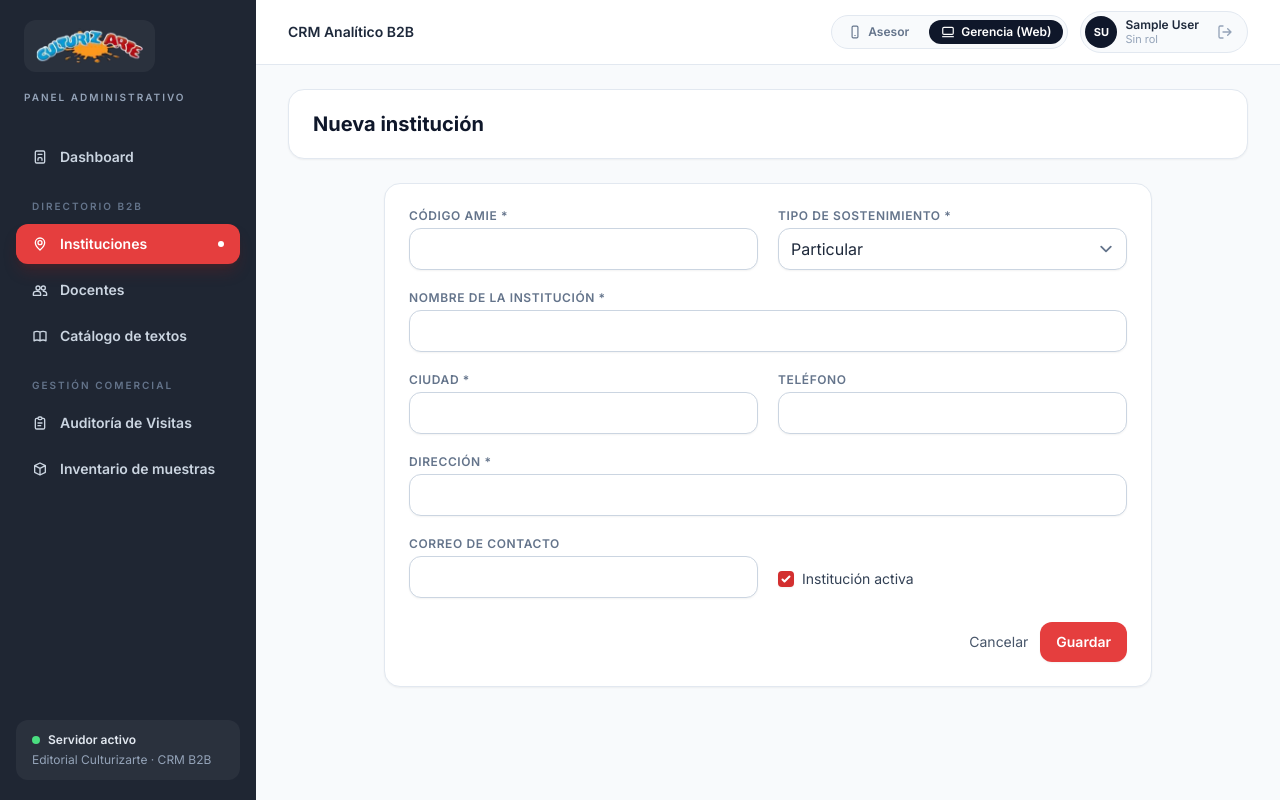
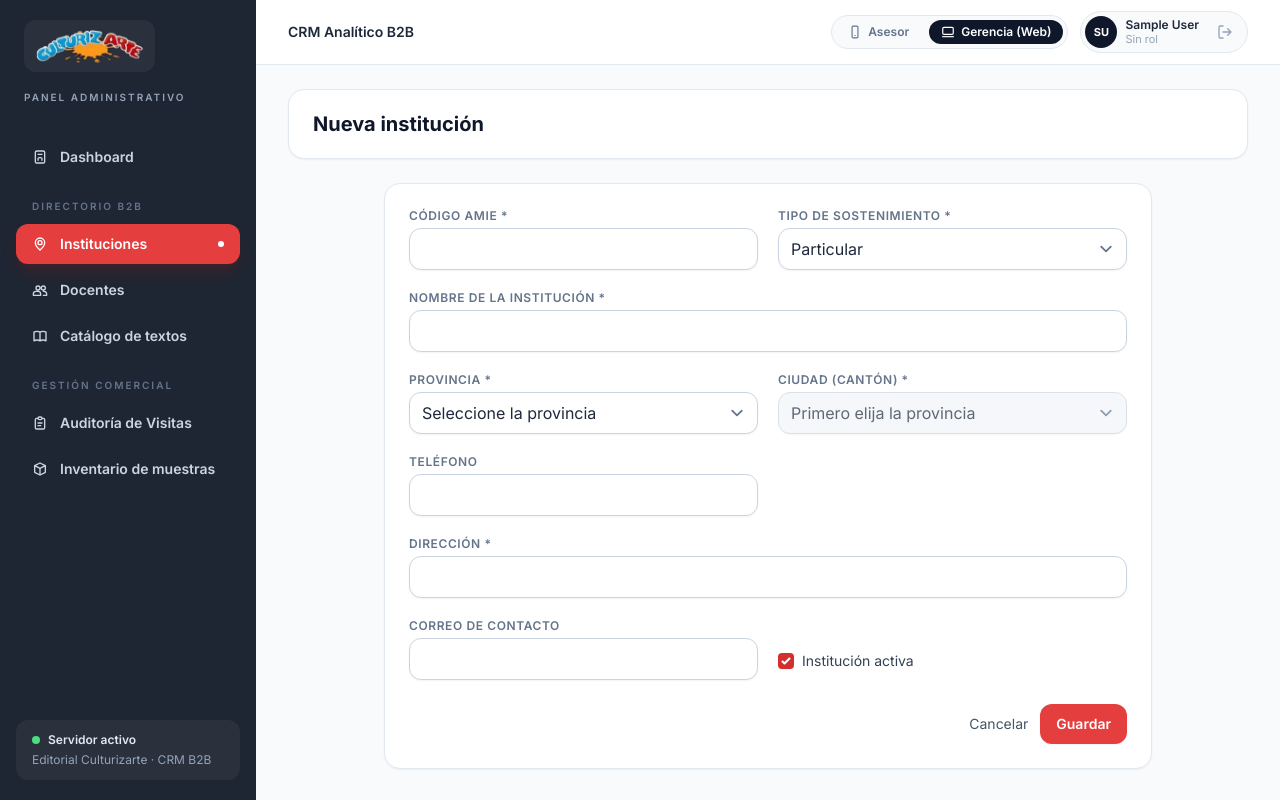
Before and after one commit to Juanjov04/crm-culturizarte, a Laravel app: page /instituciones/create in a window 1280 px wide. Run offline with Laravel 12, Linux system fonts and the light colour scheme; the visitor is signed in with stand-in values (Sample User, id 1); style sheets or scripts are compiled from the project's sources; some libraries are stand-ins or nearby versions.

Commit message:
fix: provincia y ciudad de la institución se eligen de un menú
Observación del jurado: para evitar errores de escritura (Quitoo, quito),
la institución elige provincia y ciudad (cantón) de la lista oficial de las
24 provincias y 221 cantones de Ecuador, con menús dependientes. Se valida en
el servidor, se filtra el listado por provincia y la migración corrige las
ciudades ya registradas a su nombre oficial y les asigna la provincia.

```diff
--- a/app/Http/Controllers/Web/InstitucionController.php
+++ b/app/Http/Controllers/Web/InstitucionController.php
@@ -18,6 +18,7 @@ class InstitucionController extends Controller
     {
         $buscar = trim((string) $request->query('buscar'));
         $estado = $request->query('estado');
+        $provincia = $request->query('provincia');
 
         $instituciones = Institucion::query()
             ->withCount('docentes')
@@ -28,13 +29,14 @@ class InstitucionController extends Controller
                         ->orWhere('ciudad', 'like', "%{$buscar}%");
                 });
             })
+            ->when($provincia, fn ($q) => $q->where('provincia', $provincia))
             ->when($estado === 'activas', fn ($q) => $q->where('activo', true))
             ->when($estado === 'inactivas', fn ($q) => $q->where('activo', false))
             ->orderBy('nombre')
             ->paginate(10)
             ->withQueryString();
 
-        return view('instituciones.index', compact('instituciones', 'buscar', 'estado'));
+        return view('instituciones.index', compact('instituciones', 'buscar', 'estado', 'provincia'));
     }
 
     public function create(): View
--- /dev/null
+++ b/app/Support/Ecuador.php
@@ -0,0 +1,57 @@
+<?php
+
+namespace App\Support;
+
+use Illuminate\Support\Str;
+
+/**
+ * Catálogo de provincias y cantones de Ecuador (config/ecuador.php).
+ */
+class Ecuador
+{
+    /** @return array<string, list<string>> */
+    public static function provincias(): array
+    {
+        return config('ecuador.provincias');
+    }
+
+    /** @return list<string> */
+    public static function cantones(?string $provincia): array
+    {
+        return self::provincias()[$provincia] ?? [];
+    }
+
+    /**
+     * Busca una ciudad escrita a mano (p. ej. "QUITO", "quito ") y devuelve
+     * [provincia, cantón] con el nombre oficial, o null si no coincide.
+     * Acepta también el nombre entre paréntesis ("Macas" → "Morona (Macas)").
+     */
+    public static function buscarCiudad(?string $ciudad): ?array
+    {
+        $buscado = self::normalizar($ciudad);
+        if ($buscado === '') {
+            return null;
+        }
+
+        foreach (self::provincias() as $provincia => $cantones) {
+            foreach ($cantones as $canton) {
+                $variantes = [self::normalizar($canton)];
+                if (preg_match('/^(.*)\((.*)\)$/', $canton, $m)) {
+                    $variantes[] = self::normalizar($m[1]);
+                    $variantes[] = self::normalizar($m[2]);
+                }
+
+                if (in_array($buscado, $variantes, true)) {
+                    return [$provincia, $canton];
+                }
+            }
+        }
+
+        return null;
+    }
+
+    private static function normalizar(?string $texto): string
+    {
+        return (string) Str::of((string) $texto)->ascii()->lower()->squish();
+    }
+}
--- a/database/seeders/DirectorioDemoSeeder.php
+++ b/database/seeders/DirectorioDemoSeeder.php
@@ -15,21 +15,21 @@ class DirectorioDemoSeeder extends Seeder
     {
         $directorio = [
             [
-                'institucion' => ['codigo_amie' => '17H00123', 'nombre' => 'Unidad Educativa San Francisco', 'tipo' => 'Particular', 'ciudad' => 'Quito', 'direccion' => 'Av. 10 de Agosto N24-15', 'telefono' => '022501234'],
+                'institucion' => ['codigo_amie' => '17H00123', 'nombre' => 'Unidad Educativa San Francisco', 'tipo' => 'Particular', 'provincia' => 'Pichincha', 'ciudad' => 'Quito', 'direccion' => 'Av. 10 de Agosto N24-15', 'telefono' => '022501234'],
                 'docentes' => [
                     ['nombres' => 'María Fernanda', 'apellidos' => 'López Andrade', 'area_asignatura' => 'Lengua y Literatura', 'telefono' => '0991234567'],
                     ['nombres' => 'Carlos Andrés', 'apellidos' => 'Pérez Mora', 'area_asignatura' => 'Matemática', 'telefono' => '0987654321'],
                 ],
             ],
             [
-                'institucion' => ['codigo_amie' => '17H00456', 'nombre' => 'Colegio Fiscomisional La Salle', 'tipo' => 'Fiscomisional', 'ciudad' => 'Quito', 'direccion' => 'Calle Rocafuerte OE3-45', 'telefono' => '022955678'],
+                'institucion' => ['codigo_amie' => '17H00456', 'nombre' => 'Colegio Fiscomisional La Salle', 'tipo' => 'Fiscomisional', 'provincia' => 'Pichincha', 'ciudad' => 'Quito', 'direccion' => 'Calle Rocafuerte OE3-45', 'telefono' => '022955678'],
                 'docentes' => [
                     ['nombres' => 'Ana Lucía', 'apellidos' => 'Vásconez Ruiz', 'area_asignatura' => 'Comprensión Lectora', 'telefono' => '0998877665'],
                     ['nombres' => 'Jorge Luis', 'apellidos' => 'Salazar Toapanta', 'area_asignatura' => 'Educación Cultural y Artística (ECA)', 'telefono' => null],
                 ],
             ],
             [
-                'institucion' => ['codigo_amie' => '09H00789', 'nombre' => 'Unidad Educativa Fiscal Guayaquil', 'tipo' => 'Fiscal', 'ciudad' => 'Guayaquil', 'direccion' => 'Av. 9 de Octubre 1200', 'telefono' => '042345678'],
+                'institucion' => ['codigo_amie' => '09H00789', 'nombre' => 'Unidad Educativa Fiscal Guayaquil', 'tipo' => 'Fiscal', 'provincia' => 'Guayas', 'ciudad' => 'Guayaquil', 'direccion' => 'Av. 9 de Octubre 1200', 'telefono' => '042345678'],
                 'docentes' => [
                     ['nombres' => 'Patricia', 'apellidos' => 'Cedeño Villamar', 'area_asignatura' => 'Lengua y Literatura', 'telefono' => '0976543210'],
                 ],
--- a/resources/views/instituciones/_form.blade.php
+++ b/resources/views/instituciones/_form.blade.php
@@ -24,10 +24,35 @@
         <x-input-error :messages="$errors->get('nombre')" class="mt-2" />
     </div>
 
-    <div>
-        <x-input-label for="ciudad" value="Ciudad *" />
-        <x-text-input id="ciudad" name="ciudad" class="mt-1 block w-full" :value="old('ciudad', $institucion->ciudad)" required />
-        <x-input-error :messages="$errors->get('ciudad')" class="mt-2" />
+    {{-- Observación del jurado: provincia y ciudad se eligen de un menú (sin escribir). --}}
+    <div class="grid grid-cols-1 gap-5 sm:col-span-2 sm:grid-cols-2"
+        x-data="{
+            provincias: @js(\App\Support\Ecuador::provincias()),
+            provincia: @js(old('provincia', $institucion->provincia)),
+            ciudad: @js(old('ciudad', $institucion->ciudad)),
+            get ciudades() { return this.provincias[this.provincia] ?? []; },
+        }">
+        <div>
+            <x-input-label for="provincia" value="Provincia *" />
+            <select id="provincia" name="provincia" x-model="provincia" @change="ciudad = ''" class="mt-1 block w-full" required>
+                <option value="">Seleccione la provincia</option>
+                <template x-for="p in Object.keys(provincias)" :key="p">
+                    <option :value="p" x-text="p" :selected="p === provincia"></option>
+                </template>
+            </select>
+            <x-input-error :messages="$errors->get('provincia')" class="mt-2" />
+        </div>
+
+        <div>
+            <x-input-label for="ciudad" value="Ciudad (cantón) *" />
+            <select id="ciudad" name="ciudad" x-model="ciudad" :disabled="!provincia" class="mt-1 block w-full disabled:bg-gray-100" required>
+                <option value="" x-text="provincia ? 'Seleccione la ciudad' : 'Primero elija la provincia'"></option>
+                <template x-for="c in ciudades" :key="c">
+                    <option :value="c" x-text="c" :selected="c === ciudad"></option>
+                </template>
+            </select>
+            <x-input-error :messages="$errors->get('ciudad')" class="mt-2" />
+        </div>
     </div>
 
     <div>
--- a/resources/views/instituciones/show.blade.php
+++ b/resources/views/instituciones/show.blade.php
@@ -3,7 +3,7 @@
         <div class="flex flex-wrap items-center justify-between gap-3">
             <div>
                 <h2 class="text-xl font-bold text-slate-900">{{ $institucion->nombre }}</h2>
-                <p class="text-sm text-gray-500">AMIE {{ $institucion->codigo_amie }} · {{ $institucion->tipo }} · {{ $institucion->ciudad }}</p>
+                <p class="text-sm text-gray-500">AMIE {{ $institucion->codigo_amie }} · {{ $institucion->tipo }} · {{ $institucion->ciudad }}{{ $institucion->provincia ? ', '.$institucion->provincia : '' }}</p>
             </div>
             <div class="flex items-center gap-3">
                 <x-estado-badge :activo="$institucion->activo" />
```
Also changed, not shown: app/Http/Requests/InstitucionRequest.php (+6 -1 lines), config/ecuador.php (added, +37 -0 lines), resources/views/instituciones/index.blade.php (+7 -1 lines), tests/Feature/Crm/CrmTestCase.php (+1 -0 lines), tests/Feature/Crm/InstitucionWebTest.php (+3 -0 lines), tests/Feature/Crm/ObservacionesJuradoTest.php (+71 -1 lines), database/migrations/2026_11_24_100000_add_provincia_to_institucions_table.php (added).
